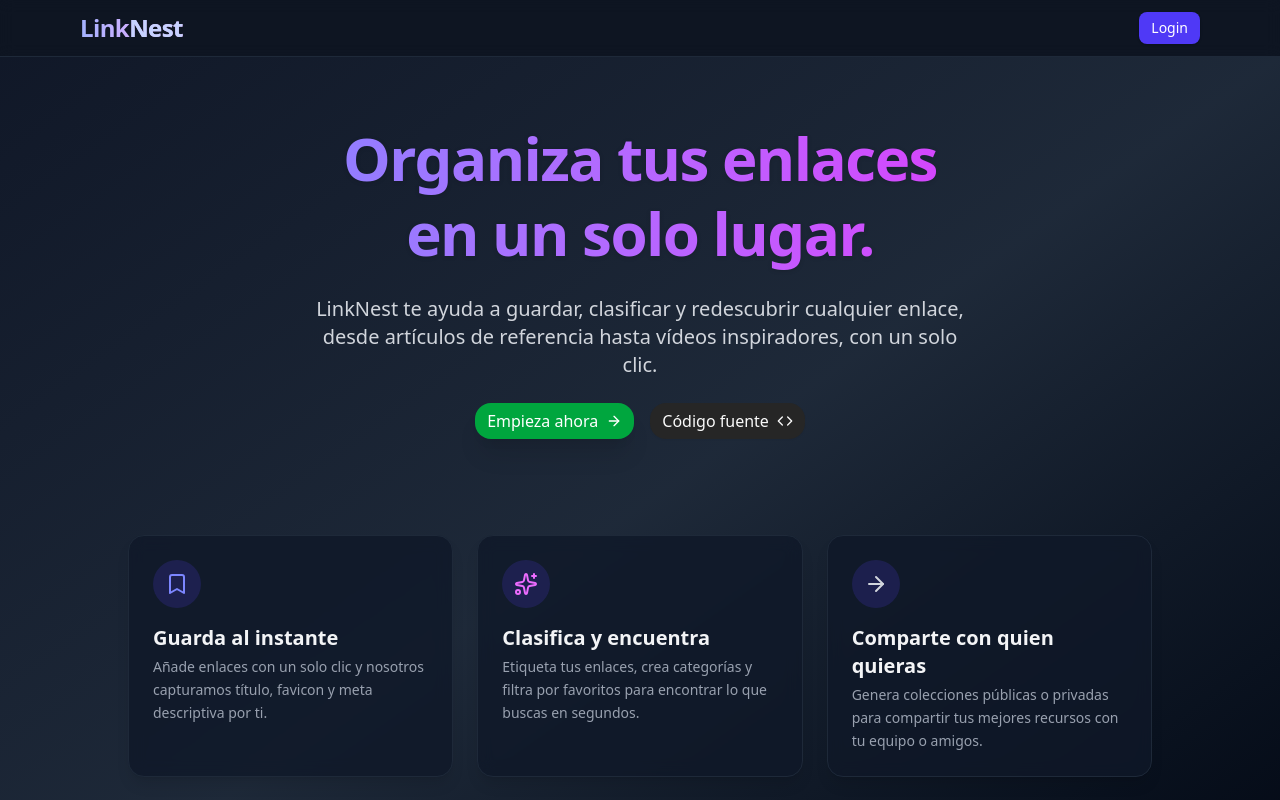
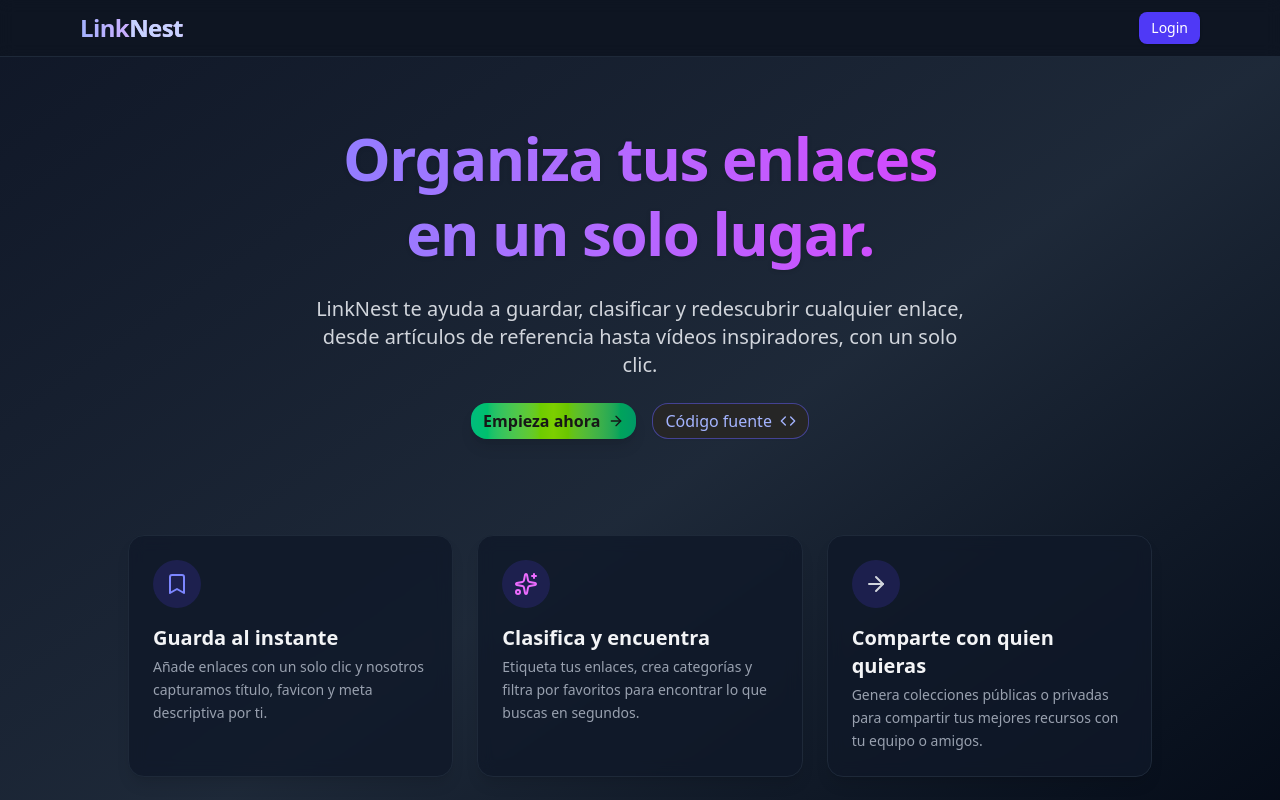
Before and after one commit to tomasrl18/LinkNest, a React (Vite) app in the folder frontend/: page / in a window 1280 px wide. Shown: the top 800 px of the page. Built offline with nearby package versions, Linux system fonts and the light colour scheme; no server answers.

Commit message:
Enhance HomePage button styles and layout for improved user experience

```diff
--- a/frontend/src/pages/HomePage.tsx
+++ b/frontend/src/pages/HomePage.tsx
@@ -49,15 +49,30 @@ export function HomePage() {
                     desde artículos de referencia hasta vídeos inspiradores, con un solo clic.
                 </motion.p>
 
-                <motion.div variants={child} className="flex justify-center gap-4">
-                    <Button asChild className="text-base text-white px-6 py-3 rounded-2xl shadow-xl bg-green-600">
+                <motion.div variants={child} className="flex flex-col sm:flex-row justify-center gap-4 mt-4">
+                    <Button
+                        asChild
+                        className="group relative inline-flex items-center gap-2 text-base font-semibold px-8 py-3 rounded-2xl shadow-lg bg-gradient-to-r from-emerald-500 via-lime-500 to-emerald-600 hover:brightness-110 focus:outline-none focus:ring-2 focus:ring-lime-400/80 transition"
+                    >
                         <Link to="/login" className="flex items-center gap-2">
-                            Empieza ahora <ArrowRight size={18} />
+                            Empieza ahora
+                            <ArrowRight size={18} className="transition-transform group-hover:translate-x-1" />
                         </Link>
                     </Button>
-                    <Button variant="secondary" asChild className="text-base px-6 py-3 rounded-2xl">
-                        <a href="https://github.com/tomasrl18/LinkNest" target="_blank" rel="noreferrer" className="flex items-center gap-2">
-                            Código fuente <Code size={18} />
+
+                    <Button
+                        asChild
+                        variant="secondary"
+                        className="group relative inline-flex items-center gap-2 text-base px-8 py-3 rounded-2xl border border-indigo-500/50 text-indigo-300 hover:bg-indigo-500/10 hover:text-indigo-100 transition"
+                    >
+                        <a
+                            href="https://github.com/tomasrl18/LinkNest"
+                            target="_blank"
+                            rel="noreferrer"
+                            className="flex items-center gap-2"
+                        >
+                            Código fuente
+                            <Code size={18} className="transition-transform group-hover:-rotate-6" />
                         </a>
                     </Button>
                 </motion.div>
@@ -88,7 +103,7 @@ export function HomePage() {
                         key={title}
                         variants={child}
                         className="rounded-2xl bg-gray-900/80 backdrop-blur border border-gray-800 p-6 shadow-lg hover:scale-[1.02] transition-transform"
-                        >
+                    >
                         <div className="w-12 h-12 flex items-center justify-center bg-indigo-900/40 rounded-full mb-4">
                             {icon}
                         </div>
@@ -99,7 +114,7 @@ export function HomePage() {
             </motion.section>
 
             <motion.footer variants={child} className="text-sm text-gray-500 mt-24">
-            Hecho con ❤️ y café — © {new Date().getFullYear()} LinkNest
+                Hecho con ❤️ y café — © {new Date().getFullYear()} LinkNest
             </motion.footer>
         </motion.main>
     );
```
